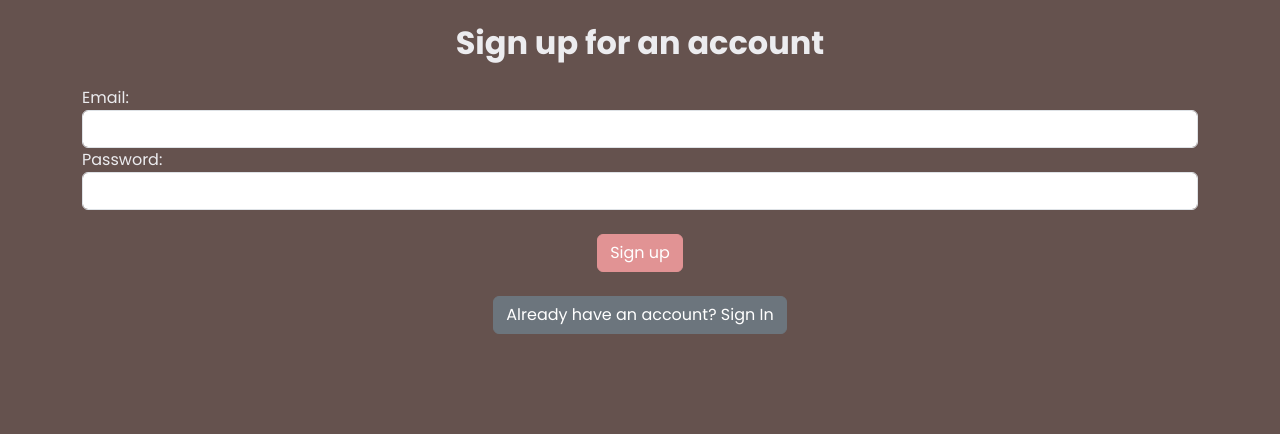
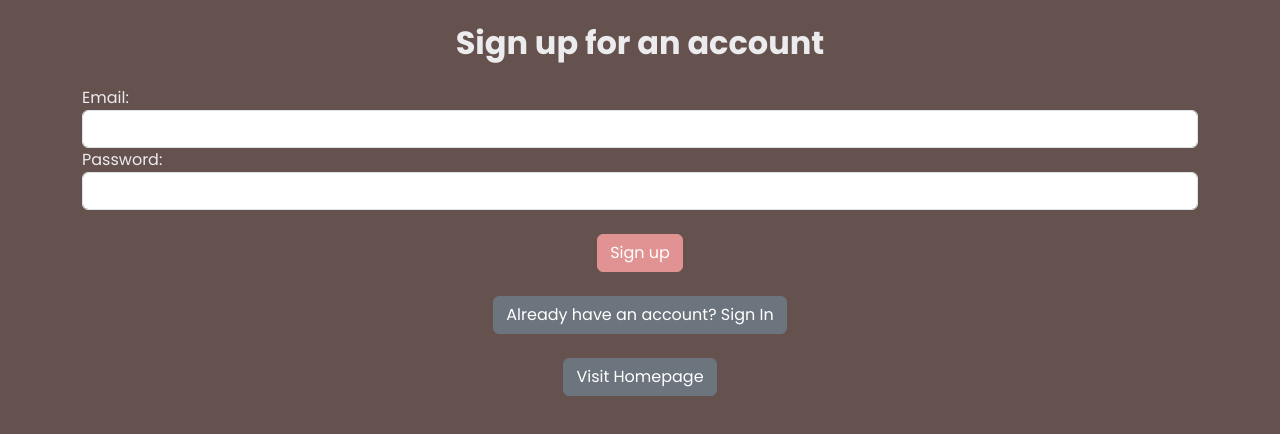
Before and after one commit to kostastepetes/creative-juice, a Vue app: page /auth in a window 1280 px wide. Shown: the top 434 px of the page. Built offline with nearby package versions, Linux system fonts and the light colour scheme; no server answers.

Commit message:
homepage redirection through auth page

```diff
--- a/src/views/Auth.vue
+++ b/src/views/Auth.vue
@@ -11,6 +11,11 @@
         }}
       </button>
     </div>
+    <div class="text-center mt-4">
+    <router-link to="/" class="btn btn-secondary btn-block">
+        Visit Homepage
+    </router-link>
+  </div>
     </div>
   </template>
 
```
